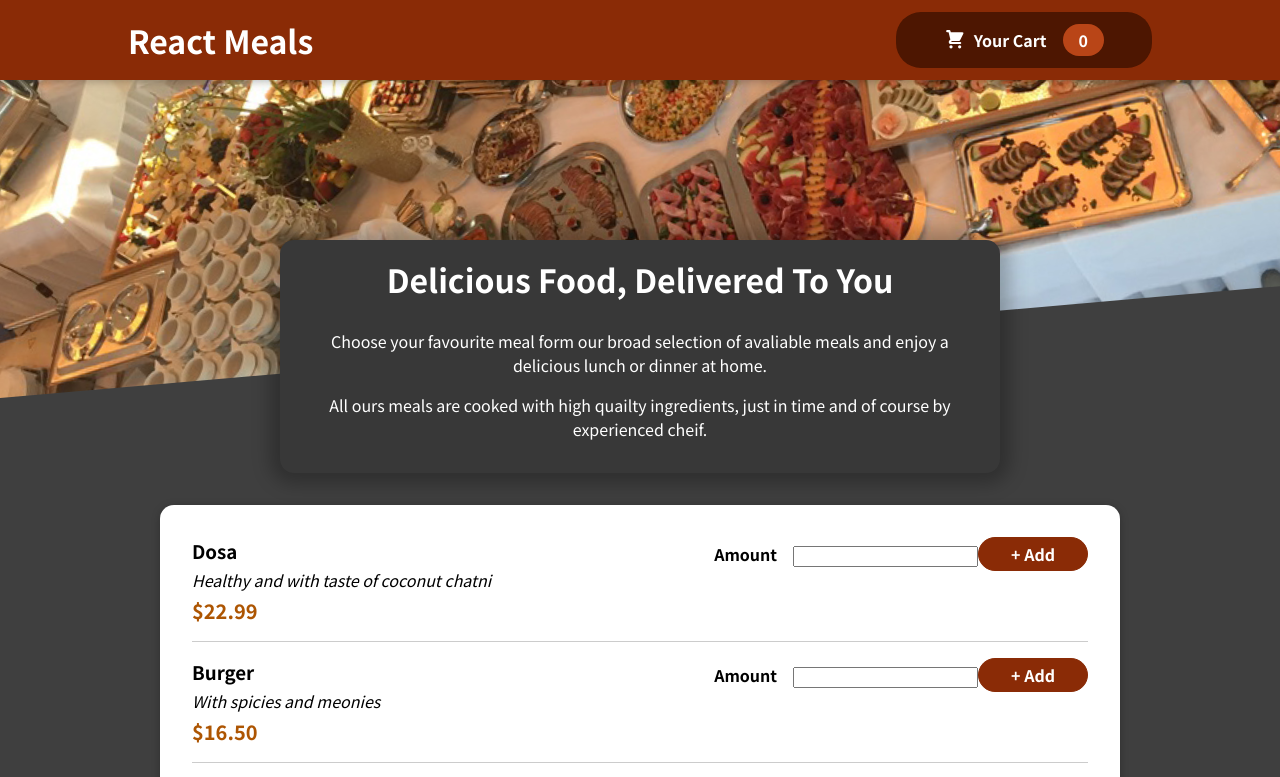
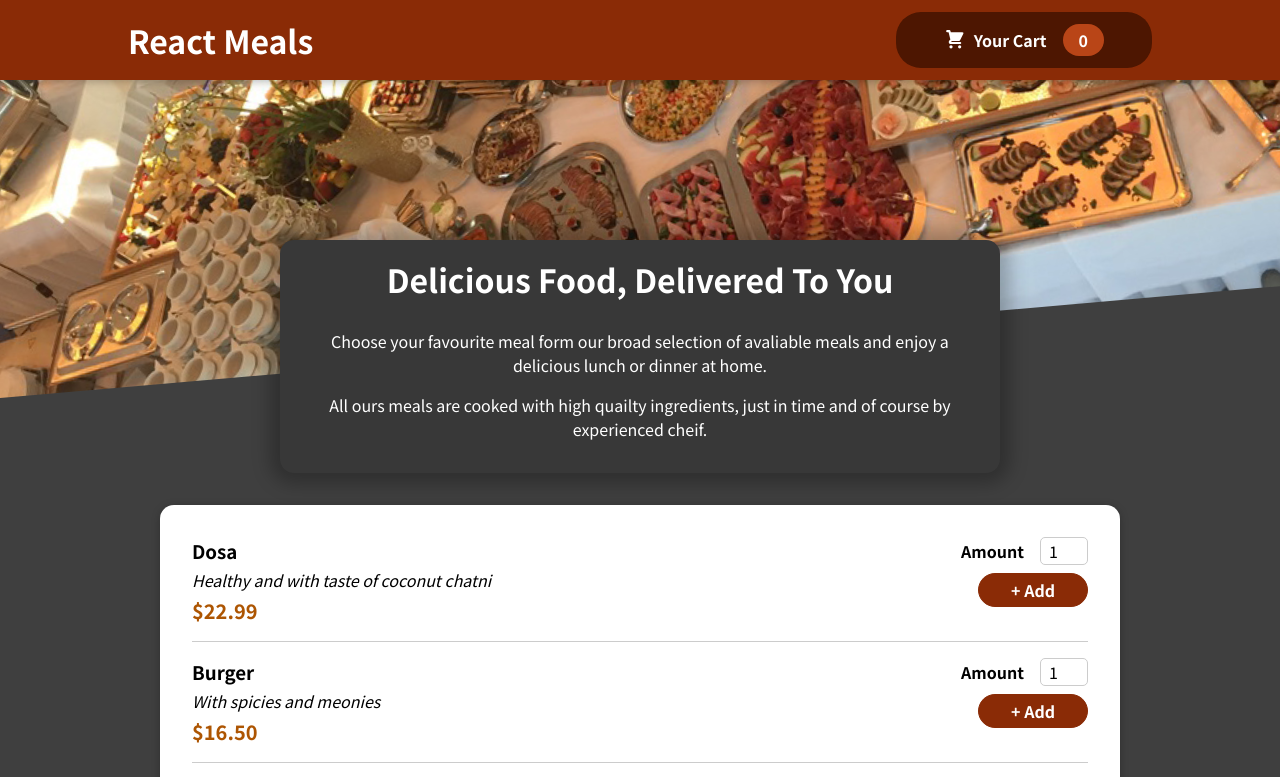
Before and after one commit to kharerishabh/Resturant-Project-Module---4, a React (Create React App) app: page / in a window 1280 px wide. Shown: the top 777 px of the page. Built offline with nearby package versions, Linux system fonts and the light colour scheme.

Commit message:
Resturant Project Task - 4 as per video

```diff
--- a/src/components/Meals/AvaliableMeals.js
+++ b/src/components/Meals/AvaliableMeals.js
@@ -3,7 +3,6 @@
 import Card from "../UI/Card";
 import MealItem from "./MealItem/MealItem";
 import classes from "./AvaliableMeals.module.css";
-import MealItemForm from "./MealItem/MealItemForm";
 
 const DUMMY_MEALS = [
   {
@@ -45,7 +44,6 @@
     <section className={classes.meals}>
       <Card>
         <ul>{mealList}</ul>
-        <MealItemForm/>
       </Card>
     </section>
   );
--- a/src/components/Meals/MealItem/MealItem.js
+++ b/src/components/Meals/MealItem/MealItem.js
@@ -12,8 +12,9 @@
                 <div className={classes.description}>{props.description}</div>
                 <div className={classes.price}>{price}</div>
             </div>
-
+            <div>
             <MealItemForm/>
+            </div>
         </li>
     )
 }
--- a/src/components/Meals/MealItem/MealItemForm.js
+++ b/src/components/Meals/MealItem/MealItemForm.js
@@ -1,12 +1,24 @@
 import React from "react";
-import classes from './MealItemForm.module.css';
+import Input from "../../UI/Input";
+import classes from "./MealItemForm.module.css";
 
-const MealItemForm  = (props) =>{
-    return (<form className={classes.form}>
-        <label className={classes.form.label}>Amount</label>
-        <input type='number'/>
-        <button>+ Add</button>
-    </form>);
+const MealItemForm = (props) => {
+  return (
+    <form className={classes.form}>
+      <Input
+        label="Amount"
+        input={{
+          id: "amount_" + props.id,
+          type: "number",
+          min: "1",
+          max: "5",
+          step: "1",
+          defaultValue: "1",
+        }}
+      />
+      <button>+ Add</button>
+    </form>
+  );
 };
 
 export default MealItemForm;
--- a/src/components/Meals/MealItem/MealItemForm.module.css
+++ b/src/components/Meals/MealItem/MealItemForm.module.css
@@ -1,10 +1,6 @@
 .form {
   text-align: right;
 }
-.form label {
-    font-weight: bold;
-    margin-right: 1rem;
-  }
 
 .form button {
   font: inherit;
--- /dev/null
+++ b/src/components/UI/Input.js
@@ -0,0 +1,12 @@
+import React from "react";
+import classes from './Input.module.css';
+
+const Input = (props) =>{
+    return (<div className={classes.input}>
+        <label htmlFor={props.input.id} >{props.label}</label>
+        <input {...props.input}/>
+    </div>
+    );
+}
+
+export default Input;
--- /dev/null
+++ b/src/components/UI/Input.module.css
@@ -0,0 +1,18 @@
+.input {
+  display: flex;
+  align-items: center;
+  margin-bottom: 0.5rem;
+}
+
+.input label {
+  font-weight: bold;
+  margin-right: 1rem;
+}
+
+.input input {
+  width: 3rem;
+  border-radius: 5px;
+  border: 1px solid #ccc;
+  font: inherit;
+  padding-left: 0.5rem;
+}
```
